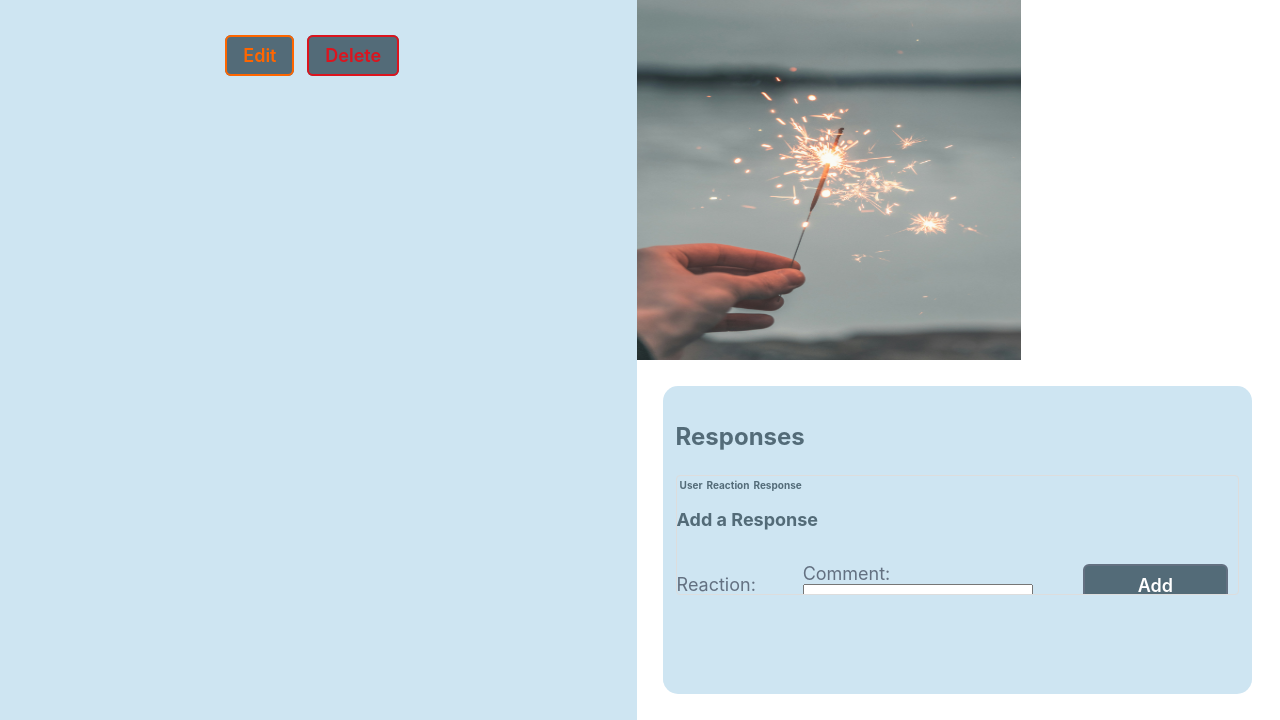
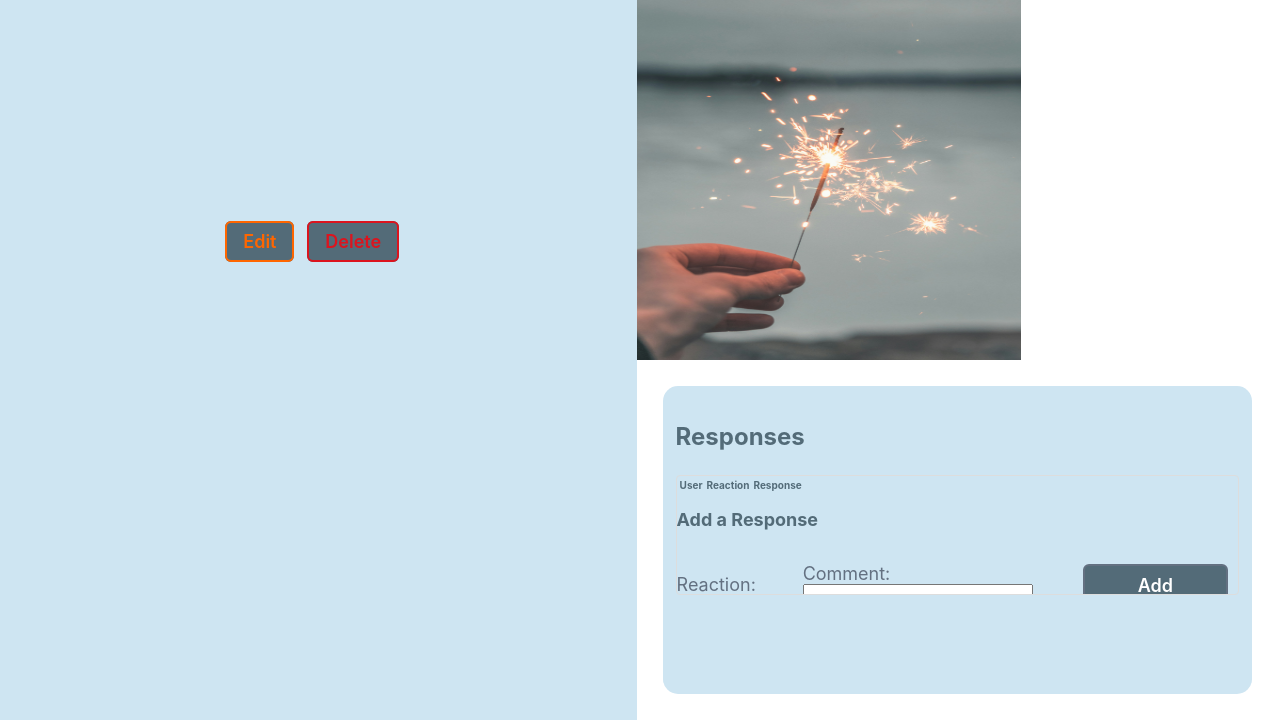
Before and after one commit to sara-searson/life-ledger, a Django app: template main_app/templates/reflections/detail.html in a window 1280 px wide. Shown: the part 80-800 px from the top of the page. Run offline with Django 5.2, Linux system fonts and the light colour scheme; the template is opened without the code that fills it: values that come from a table or form of the project are taken from there, others are empty.

Commit message:
fixed formatting issues

```diff
--- a/main_app/static/css/reflections/reflection-detail.css
+++ b/main_app/static/css/reflections/reflection-detail.css
@@ -16,7 +16,7 @@
     background-color: var(--ll-blue);
     display: flex;
     flex-direction: column;
-    justify-content: start;
+    justify-content: center;
     align-content: center;
     text-align: center;
 }
@@ -28,7 +28,7 @@
     grid-row: 1 / span 1;
     justify-self: stretch;
     display: flex;
-    justify-content: space-around;
+    justify-content: center;
     align-content: center;
 }
 
@@ -89,7 +89,9 @@
 }
 
 .description-container {
-    height: 15vh;
+    height: 40vh;
+    max-width: 400px;
+    align-self: center;
     overflow-y: auto;
 }
 
@@ -114,6 +116,7 @@
 
     .response-container {
         height: 35vh;
+        justify-content: start;
     }
 
     h1 {
@@ -123,6 +126,10 @@
     .reflection-title {
         margin-top: 0;
     }
+
+    .description-container {
+        height: 15vh;
+    }
 }
 
 @media only screen and (max-height: 800px) {
--- a/main_app/static/css/reflections/reflection-index.css
+++ b/main_app/static/css/reflections/reflection-index.css
@@ -40,7 +40,7 @@
 .scrollable-cards {
   display: grid;
   grid-template-columns: repeat(2, 1fr);
-  gap: 10vw;
+  column-gap: 10vw;
   grid-auto-flow: dense;
   height: 60vh;
   width: 90vw;
```
